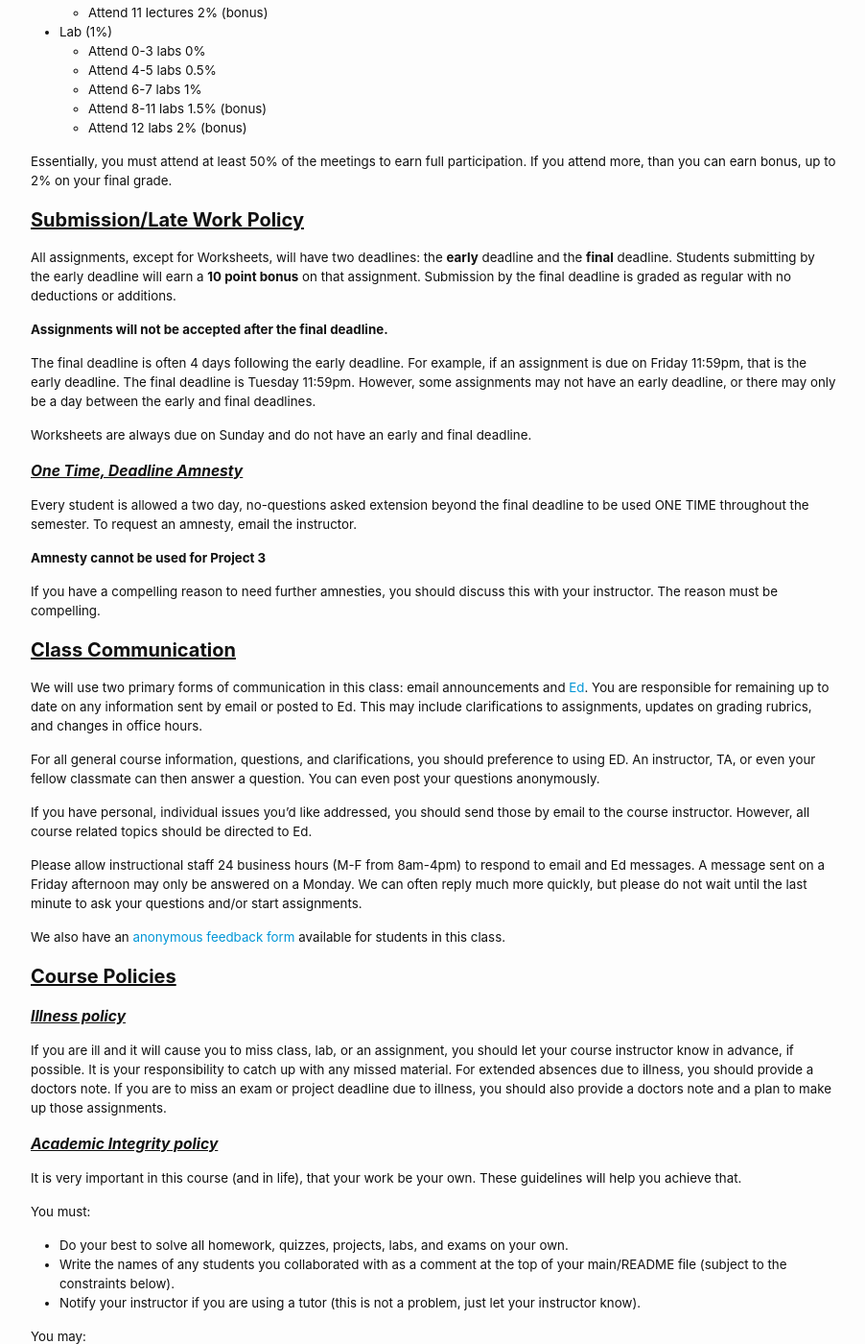
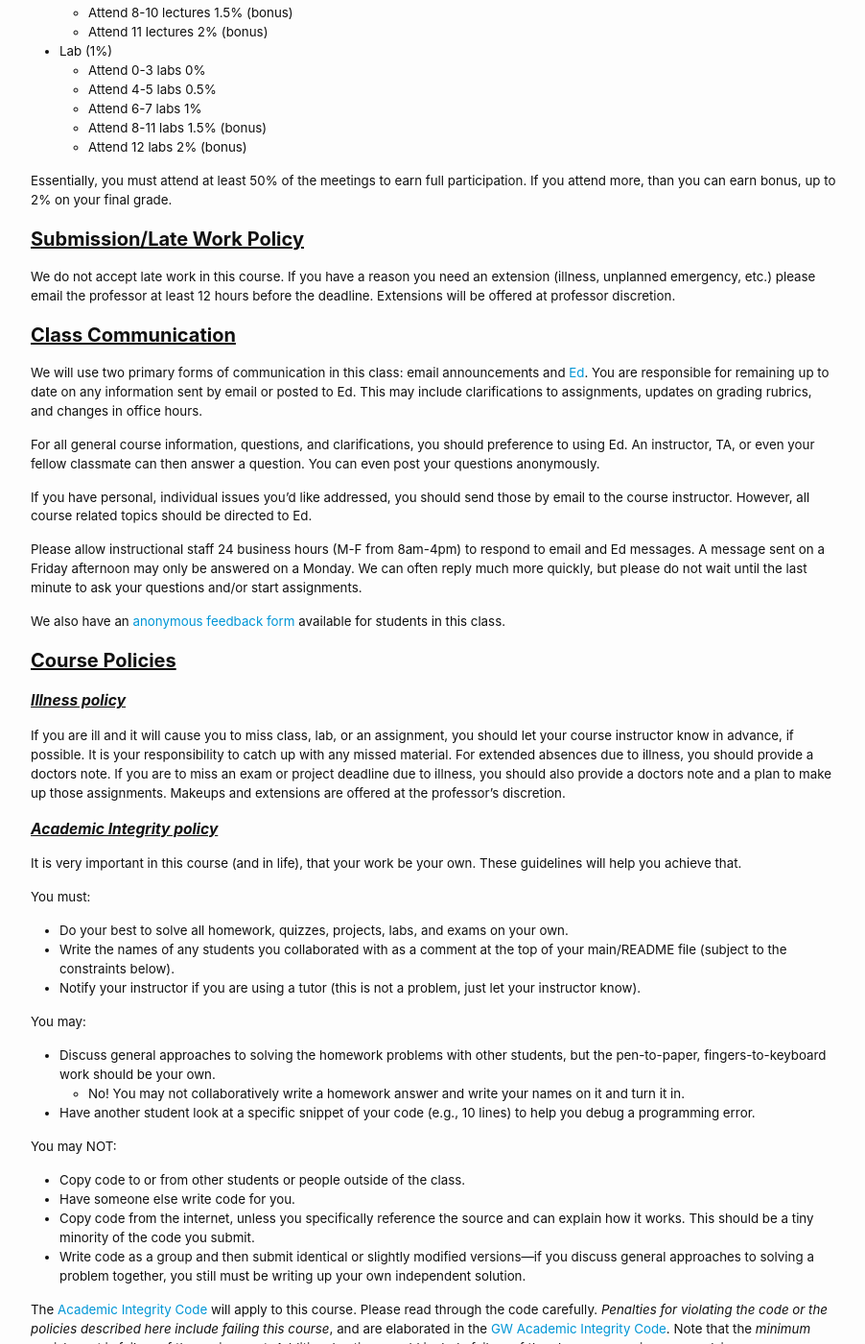
Before and after one commit to cs2113-s23/cs2113-s23.github.io, a Jekyll site: the page built from syllabus.md, in a window 1280 px wide and 1400 px high, scrolled down 2784 px. Shown: the whole window at 96% size, without its empty margins (188-1090 px from the left). Built offline with Jekyll 4.4.1, drawn with Linux system fonts in a browser that asks for light colours; some of the changed text lies outside the part shown.

Commit message:
syllabus

```diff
--- a/syllabus.md
+++ b/syllabus.md
@@ -20,10 +20,11 @@ aside:
 
 ### Meeting Time and Course Staff
 
-- **Class-10: Monday 8AM - 10:30AM**  (1957 E B17) with Dr Kinga Dobolyi (instructor)
-- **Lab-30: Monday 2:10PM - 3:20PM** (SEH 4040) with Marlena Alvino (LA) and Grady McPeak (GTA)
-- **Lab-31: Wednesday 3:35PM - 4:45PM** (TOMP 405) with Connor Burnett (UTA)
-- **Lab-32: Wednesday 3:35PM - 4:45PM** (SEH 4040) with Dania Abdallah (LA) and Grady McPeak (GTA)
+* Lecture: FNGR 208
+  * Mon. 8AM - 10:30AM
+* Lab
+  * Wed. 11:00AM - 12:25PM (TOMP 405, section 30)
+  * Wed. 11:00AM - 12:25PM (SEH 4040, section 31)
 
 ## Course Details
 
@@ -137,27 +138,13 @@ Essentially, you must attend at least 50% of the meetings to earn full participa
 
 ## Submission/Late Work Policy
 
-All assignments, except for Worksheets, will have two deadlines: the **early** deadline and the **final** deadline. Students submitting by the early deadline will earn a **10 point bonus** on that assignment. Submission by the final deadline is graded as regular with no deductions or additions.
-
-**Assignments will not be accepted after the final deadline.**
-
-The final deadline is often 4 days following the early deadline. For example, if an assignment is due on Friday 11:59pm, that is the early deadline. The final deadline is Tuesday 11:59pm. However, some assignments may not have an early deadline, or there may only be a day between the early and final deadlines.
-
-Worksheets are always due on Sunday and do not have an early and final deadline.
-
-### One Time, Deadline Amnesty
-
-Every student is allowed a two day, no-questions asked extension beyond the final deadline to be used ONE TIME throughout the semester. To request an amnesty, email the instructor.
-
-**Amnesty cannot be used for Project 3**
-
-If you have a compelling reason to need further amnesties, you should discuss this with your instructor. The reason must be compelling.
+We do not accept late work in this course. If you have a reason you need an extension (illness, unplanned emergency, etc.) please email the professor at least 12 hours before the deadline. Extensions will be offered at professor discretion.
 
 ## Class Communication
 
-We will use two primary forms of communication in this class: email announcements and [Ed](https://edstem.org/us/courses/22310/discussion/). You are responsible for remaining up to date on any information sent by email or posted to Ed. This may include clarifications to assignments, updates on grading rubrics, and changes in office hours.
+We will use two primary forms of communication in this class: email announcements and [Ed](https://edstem.org/us/courses/31676/discussion/). You are responsible for remaining up to date on any information sent by email or posted to Ed. This may include clarifications to assignments, updates on grading rubrics, and changes in office hours.
 
-For all general course information, questions, and clarifications, you should preference to using ED. An instructor, TA, or even your fellow classmate can then answer a question. You can even post your questions anonymously.
+For all general course information, questions, and clarifications, you should preference to using Ed. An instructor, TA, or even your fellow classmate can then answer a question. You can even post your questions anonymously.
 
 If you have personal, individual issues you'd like addressed, you should send those by  email to the course instructor. However, all course related topics should be directed to Ed.
 
@@ -170,7 +157,7 @@ We also have an [anonymous feedback form](https://forms.gle/fzfc5oCBgDgwiNjn6) a
 
 ### Illness policy
 
-If you are ill and it will cause you to miss class, lab, or an assignment, you should let your course instructor know in advance, if possible. It is your responsibility to catch up with any missed material. For extended absences due to illness, you should provide a doctors note. If you are to miss an exam or project deadline due to illness, you should also provide a doctors note and a plan to make up those assignments.
+If you are ill and it will cause you to miss class, lab, or an assignment, you should let your course instructor know in advance, if possible. It is your responsibility to catch up with any missed material. For extended absences due to illness, you should provide a doctors note. If you are to miss an exam or project deadline due to illness, you should also provide a doctors note and a plan to make up those assignments. Makeups and extensions are offered at the professor's discretion.
 
 ### Academic Integrity policy
 
```
